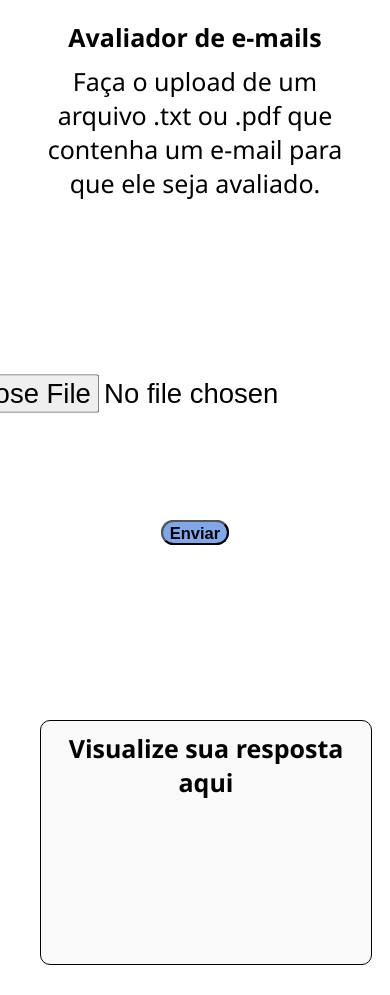
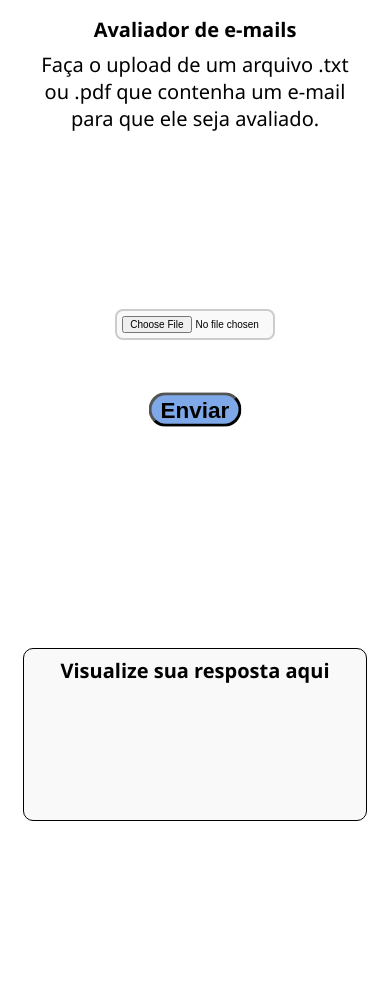
Before and after one commit to guilhermedmd/analisador-emails, a Flask app: page / in a window 390 px wide; the page is wider, and only the part inside the window is pictured. After the commit the page ends 821 px from the top of that part, so only its background shows below. Run offline with Flask 3, Linux system fonts and the light colour scheme.

Commit message:
atualizações na estilização

```diff
--- a/static/css/responsive.css
+++ b/static/css/responsive.css
@@ -1,7 +1,7 @@
 @media (max-width: 800px) {
 *{
-    font-size: 25px;
-    margin: 10px;
+    font-size: 20px;
+    margin: 8px;
 }
 .content{
     display: flex;
@@ -10,10 +10,10 @@
 }
 .form{
     margin: auto auto;
+    align-items: center;
 }
-input, button{
-    transform: scale(1.1);
-
+input{
+    margin: auto auto;
 }
 .response{
     width: 100%;
@@ -25,3 +25,16 @@ input, button{
 
 }
 }
+
+@media (max-width: 480px) {
+*{
+    align-items: center;
+}
+
+input[type="file"] {
+    margin: auto auto;
+    font-size: 10px;
+    padding: 5px;
+    max-width: 90%;
+  }
+}
--- a/static/css/style.css
+++ b/static/css/style.css
@@ -22,8 +22,22 @@ body{
     width: 50%;
 }
 input, button{
+    margin: 50px;
+}
+button{
     transform: scale(1.5);
-    margin: 50px;
+    cursor: pointer;
+}
+input[type="file"] {
+  display: block;
+  width: 100%;
+  max-width: 350px;
+  padding: 12px;
+  font-size: 16px;
+  border: 2px solid #ccc;
+  border-radius: 8px;
+  background-color: #f9f9f9;
+  cursor: pointer;
 }
 
 button{
```
